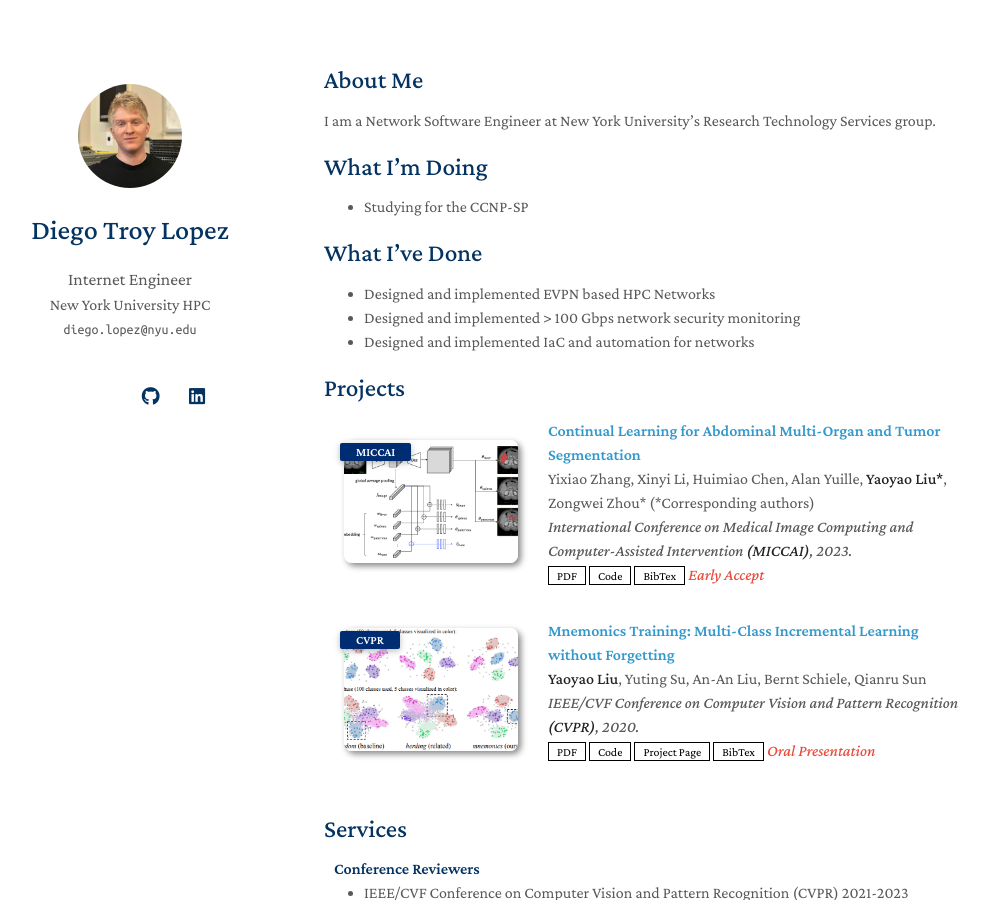
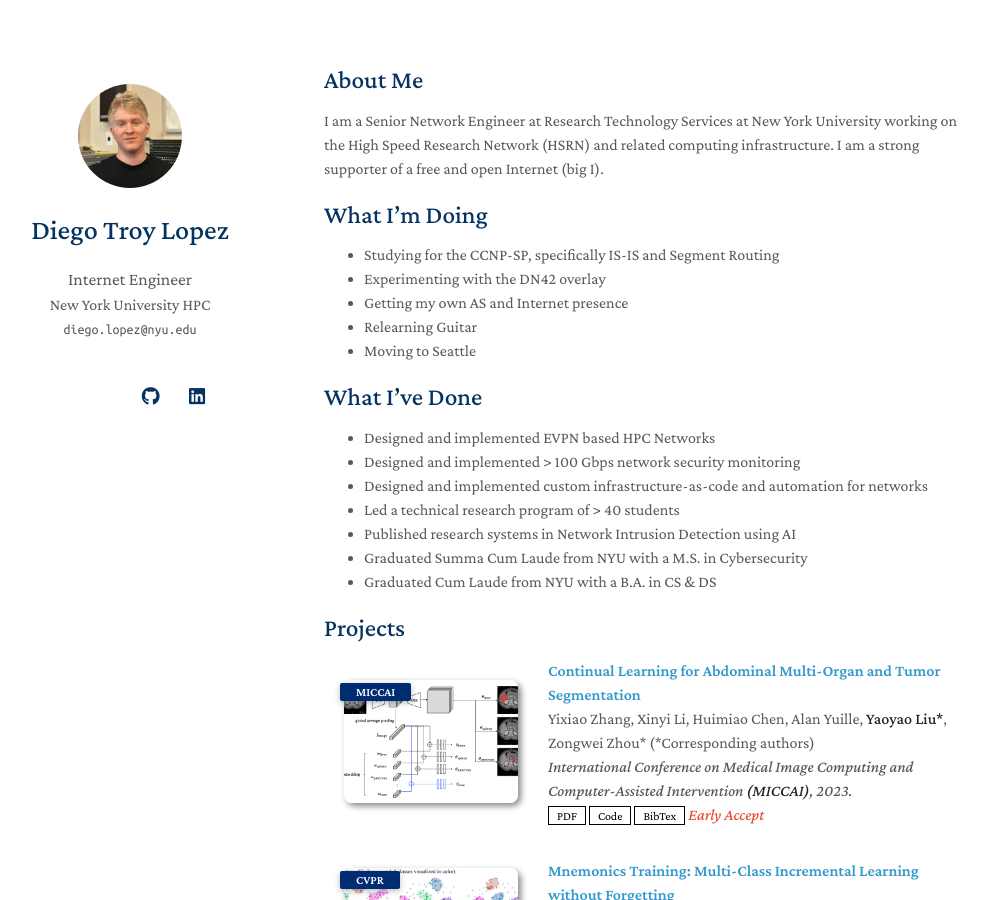
Before and after one commit to diego-lopez8/diego-lopez8.github.io, a Jekyll site: the page built from index.md, in a window 1280 px wide and 900 px high. Shown: the whole window, without its empty margins (146-1135 px from the left). Built offline with Jekyll 4.4.1, drawn with Linux system fonts in a browser that asks for light colours; a style sheet for code colours, icons or effects is not loaded; our own code applies the rules of GitHub Pages for plain Markdown files.

Commit message:
Update index.md

```diff
--- a/index.md
+++ b/index.md
@@ -4,17 +4,25 @@ layout: homepage
 
 ## About Me
 
-I am a Network Software Engineer at New York University's Research Technology Services group.
+I am a Senior Network Engineer at Research Technology Services at New York University working on the High Speed Research Network (HSRN) and related computing infrastructure. I am a strong supporter of a free and open Internet (big I).
 
 ## What I'm Doing
 
-- Studying for the CCNP-SP
+- Studying for the CCNP-SP, specifically IS-IS and Segment Routing
+- Experimenting with the DN42 overlay
+- Getting my own AS and Internet presence
+- Relearning Guitar
+- Moving to Seattle
 
 ## What I've Done
 
 - Designed and implemented EVPN based HPC Networks
 - Designed and implemented > 100 Gbps network security monitoring
-- Designed and implemented IaC and automation for networks
+- Designed and implemented custom infrastructure-as-code and automation for networks
+- Led a technical research program of > 40 students
+- Published research systems in Network Intrusion Detection using AI
+- Graduated Summa Cum Laude from NYU with a M.S. in Cybersecurity
+- Graduated Cum Laude from NYU with a B.A. in CS & DS
 
 {% include_relative _includes/publications.md %}
 
```
